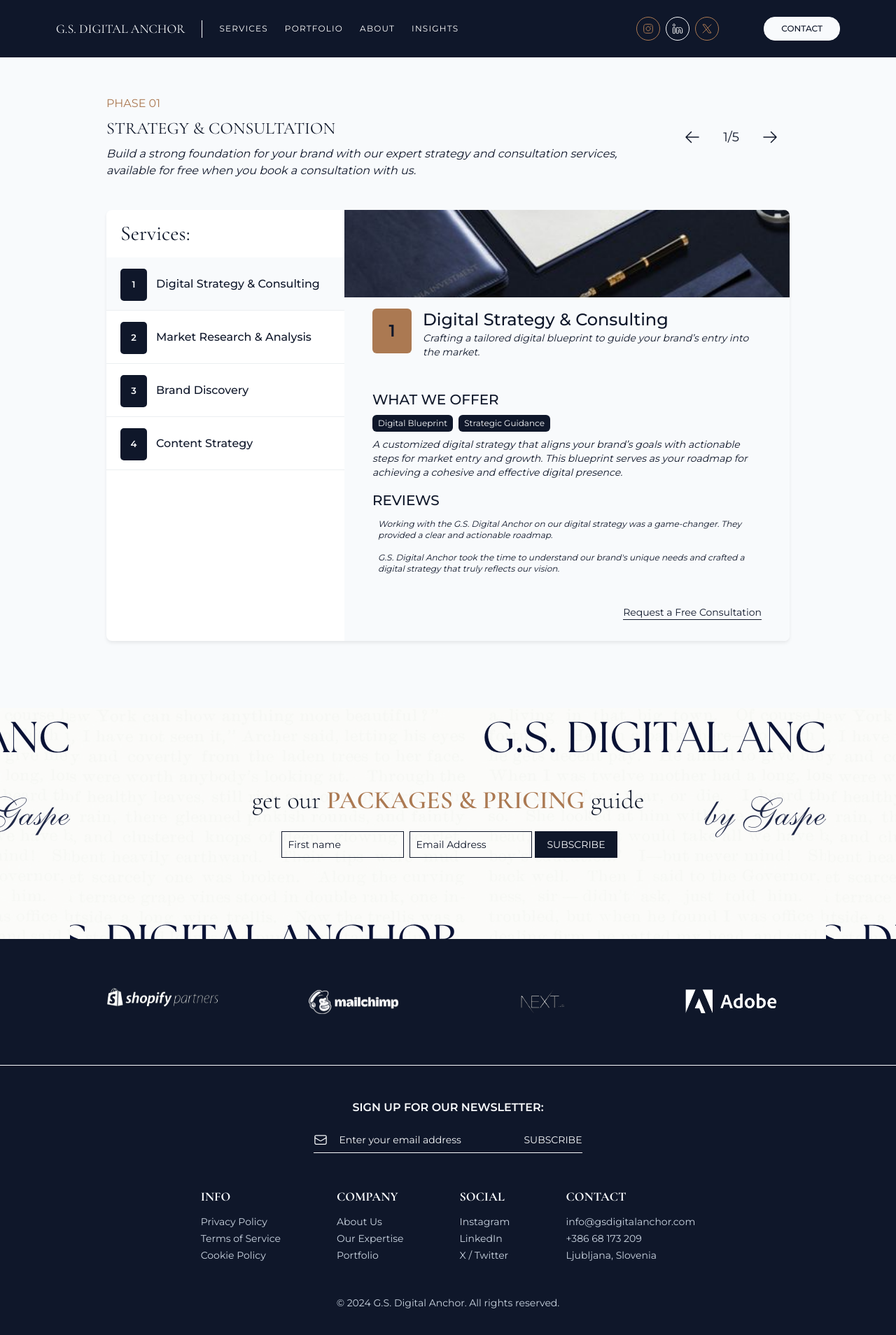
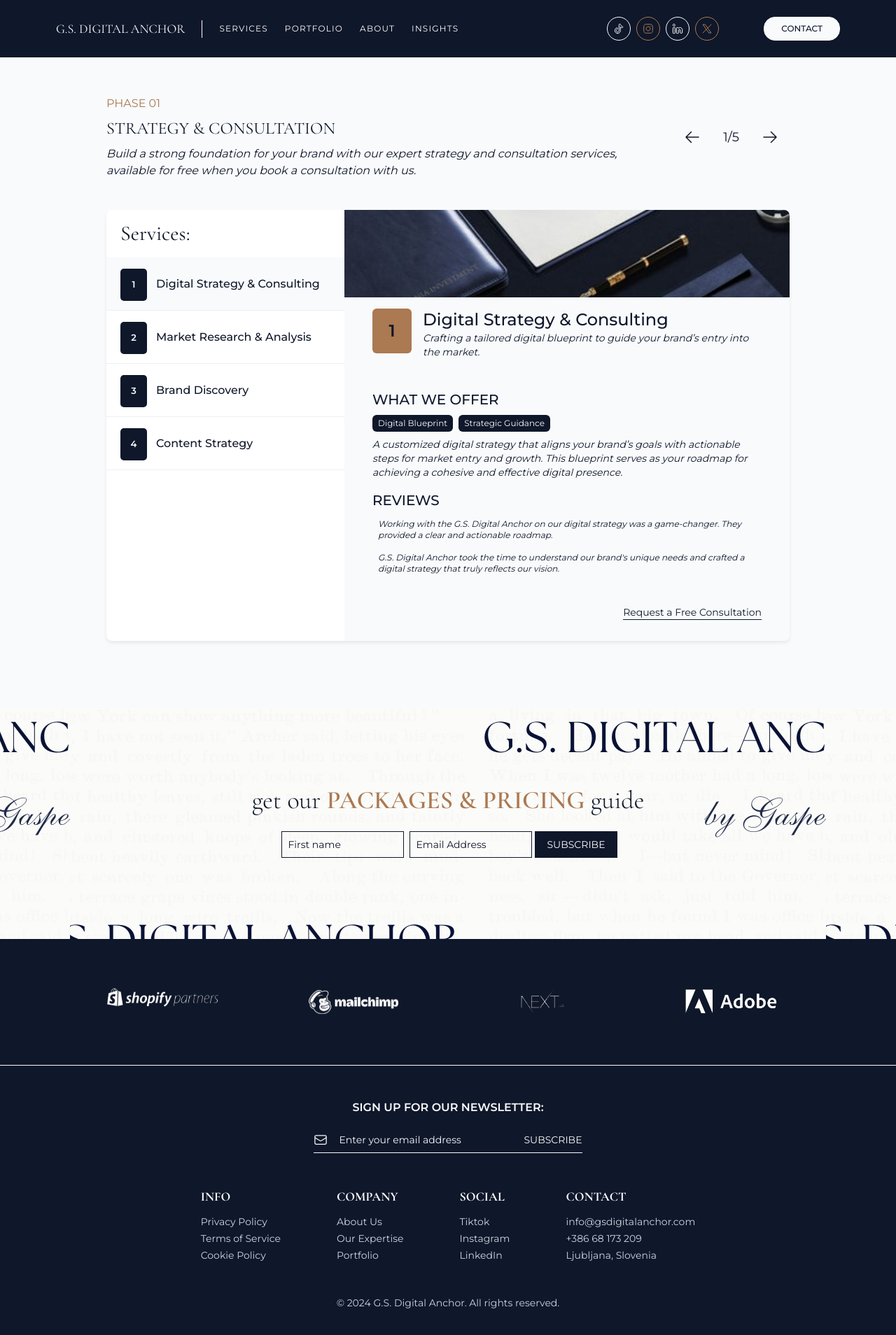
Before and after one commit to GASPing4ER/testing-gsdigitalanchor, a Next.js app: page /services in a window 1280 px wide. Shown: the top 1908 px of the page at 70% size. Built offline with nearby package versions, Linux system fonts and the light colour scheme; no server answers; a web font is replaced by a local one.

Commit message:
small fixes

```diff
--- a/src/components/footer.tsx
+++ b/src/components/footer.tsx
@@ -144,6 +144,14 @@ const Footer = () => {
             <ul className="text-slate-300 text-xs md:text-sm flex flex-col gap-1">
               <li>
                 <Link
+                  href="https://www.tiktok.com/@gsdigitalanchor"
+                  aria-label="Tiktok"
+                >
+                  Tiktok
+                </Link>
+              </li>
+              <li>
+                <Link
                   href="https://www.instagram.com/gsdigitalanchor/"
                   aria-label="Instagram"
                 >
@@ -156,11 +164,6 @@ const Footer = () => {
                   aria-label="LinkedIn"
                 >
                   LinkedIn
-                </Link>
-              </li>
-              <li>
-                <Link href="https://x.com" aria-label="X / Twitter">
-                  X / Twitter
                 </Link>
               </li>
             </ul>
--- a/src/components/header.tsx
+++ b/src/components/header.tsx
@@ -7,14 +7,14 @@ import Socials from "./socials";
 const Header = () => {
   return (
     <header
-      className={`fixed top-0 left-0 bg-slate-900 w-full flex items-center justify-center sm:justify-between border-b border-slate-50 text-slate-50 px-6 sm:px-20 py-6 z-20`}
+      className={`fixed top-0 left-0 bg-slate-900 w-full flex items-center justify-center sm:justify-between border-b border-slate-50 text-slate-50 px-6 sm:px-16 xl:px-20 py-6 z-20`}
     >
       <div className="flex items-center gap-6">
         <Logo />
         <div className="w-[1px] h-[25px] bg-slate-50" />
         <Navigation />
       </div>
-      <div className="hidden sm:flex items-center gap-16">
+      <div className="hidden sm:flex items-center gap-6 xl:gap-16">
         <Socials />
         <Link
           href="/contact"
--- a/src/components/nav.tsx
+++ b/src/components/nav.tsx
@@ -6,6 +6,7 @@ import { useState } from "react";
 import twitterIcon from "@/public/icons/socials/twitter.svg";
 import instagramIcon from "@/public/icons/socials/instagram.svg";
 import linkedinIcon from "@/public/icons/socials/linkedin.svg";
+import tiktokIcon from "@/public/icons/socials/tiktok.svg";
 import Image from "next/image";
 import Logo from "./logo";
 
@@ -69,7 +70,15 @@ const Navigation = () => {
             </Link>
           </li>
         </ul>
-        <div className="flex gap-2">
+        <div className="flex md:hidden gap-2">
+          <Link
+            href="https://www.tiktok.com/@gsdigitalanchor"
+            aria-label="Tiktok"
+          >
+            <div className="border border-slate-50 rounded-full p-2">
+              <Image src={tiktokIcon} alt="Instagram" className="w-4 h-4" />
+            </div>
+          </Link>
           <Link
             href="https://www.instagram.com/gsdigitalanchor/"
             onClick={() => setIsOpen(false)}
--- a/src/components/socials.tsx
+++ b/src/components/socials.tsx
@@ -5,12 +5,26 @@ import Image from "next/image";
 import twitterIcon from "@/public/icons/socials/twitter.svg";
 import instagramIcon from "@/public/icons/socials/instagram.svg";
 import linkedinIcon from "@/public/icons/socials/linkedin.svg";
+import tiktokIcon from "@/public/icons/socials/tiktok.svg";
 import Link from "next/link";
 import { sendGAEvent } from "@next/third-parties/google";
 
 const Socials = () => {
   return (
-    <div className="hidden lg:flex gap-2">
+    <div className="hidden md:flex gap-2">
+      <Link
+        href="https://www.tiktok.com/@gsdigitalanchor"
+        aria-label="Tiktok"
+        onClick={() =>
+          sendGAEvent("event", "social_redirect", {
+            social: "tiktok",
+          })
+        }
+      >
+        <div className="border border-slate-50 rounded-full p-2">
+          <Image src={tiktokIcon} alt="Instagram" className="w-4 h-4" />
+        </div>
+      </Link>
       <Link
         href="https://www.instagram.com/gsdigitalanchor/"
         aria-label="Instagram"
```
Also changed, not shown: public/icons/socials/tiktok.svg (added).
